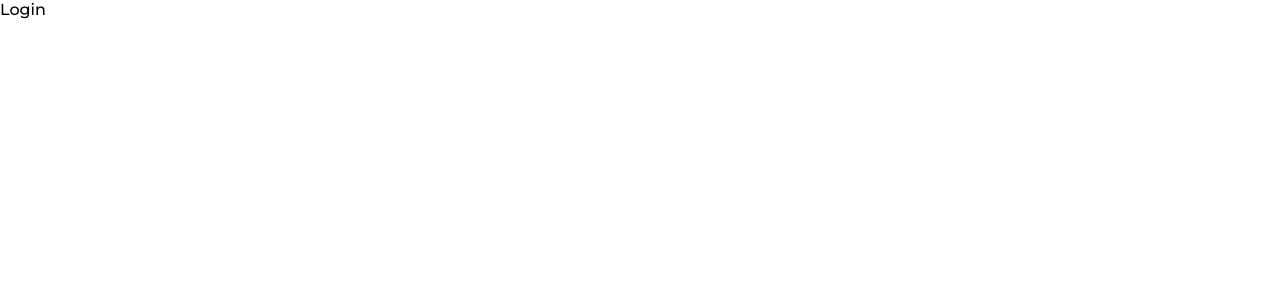
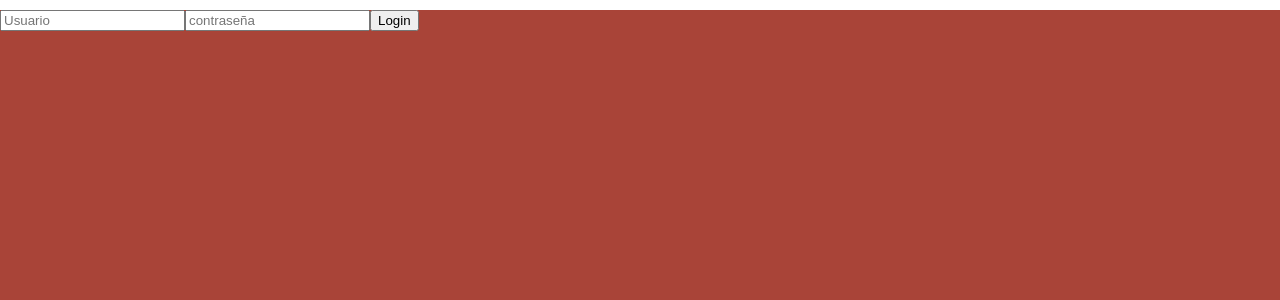
Before and after one commit to Arthur2399/todo-list, a React (Vite) app: page /auth/login in a window 1280 px wide. Shown: the top 300 px of the page. Built offline with nearby package versions, Linux system fonts and the light colour scheme.

Commit message:
diseño-login

```diff
--- a/package.json
+++ b/package.json
@@ -12,7 +12,8 @@
   "dependencies": {
     "react": "^18.2.0",
     "react-dom": "^18.2.0",
-    "react-router-dom": "^6.21.2"
+    "react-router-dom": "^6.21.2",
+    "uuid": "^9.0.1"
   },
   "devDependencies": {
     "@types/react": "^18.2.43",
--- /dev/null
+++ b/src/auth/pages/Login.css
@@ -0,0 +1,14 @@
+@import '../../styles/_vars.css';
+
+.container{
+    background: var(--red);
+    width: 100%;
+    height: 100vh;
+
+}
+
+.content{
+    display: flex;
+    flex-direction: column;
+    margin-top: 10px;
+}
--- a/src/auth/pages/Login.jsx
+++ b/src/auth/pages/Login.jsx
@@ -1,5 +1,36 @@
+import './Login.css';
+
 export const Login = () => {
     return (
-        <div>Login</div>
+        <div className='container'>
+            <div className='content'>
+                <div className='input'>
+
+                    <input
+                    type='text'
+                    placeholder='Usuario'
+                    >
+                    </input>
+
+
+                    <input
+                    type='text'
+                    placeholder='contraseña'
+                    >
+                    </input>
+
+                    <button>
+                        <span >
+                            Login
+                        </span>
+                    </button>
+
+
+
+                </div>
+            </div>
+
+
+        </div>
     )
 }
```
Also changed, not shown: 1 other file (tests, documents, lock files or other folders).
